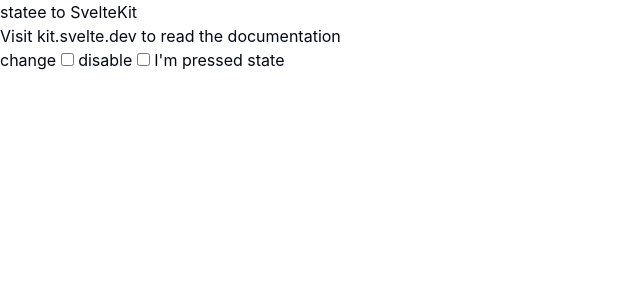
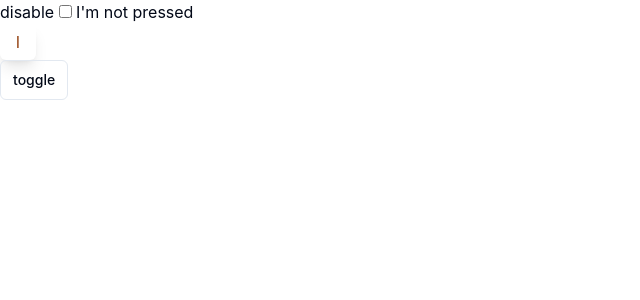
Before and after one commit to fcrozatier/choco-ui, a SvelteKit app: page /toggle in a window 1280 px wide. Shown: the top 300 px of the page, without its empty margins (0-640 px from the left). Built offline with nearby package versions, Linux system fonts and the light colour scheme.

Commit message:
fix tailwind

```diff
--- a/src/routes/toggle/+page.svelte
+++ b/src/routes/toggle/+page.svelte
@@ -1,11 +1,11 @@
 <script>
 	import { createPressToggle } from '$lib/builders/toggle/press.svelte';
+	import Toggle from '$lib/ui/toggle/toggle.svelte';
 
 	let checked = $state(false);
-	let change = $state(false);
 
 	const toggle = createPressToggle({
-		pressed: true
+		pressed: false
 	});
 
 	$effect(() => {
@@ -13,17 +13,22 @@
 	});
 </script>
 
-<h1>statee to SvelteKit</h1>
-<p>Visit <a href="https://kit.svelte.dev">kit.svelte.dev</a> to read the documentation</p>
-
-<label>
-	<span>change</span>
-	<input type="checkbox" bind:checked={change} />
-</label>
 <label>
 	<span>disable</span>
 	<input type="checkbox" bind:checked />
 </label>
 
 <button use:toggle.action> I'm {toggle.state.pressed ? '' : 'not'} pressed</button>
-state
+
+<button
+	use:toggle.action
+	aria-label="Toggle italic"
+	class="grid h-9 w-9 place-items-center items-center justify-center rounded-md
+	bg-white text-base leading-4 text-magnum-800 shadow-lg hover:bg-magnum-100
+    disabled:cursor-not-allowed [aria-pressed='false']:bg-magnum-200
+    [aria-pressed='true']:text-magnum-900"
+>
+	I
+</button>
+
+<Toggle variant="outline">toggle</Toggle>
```
